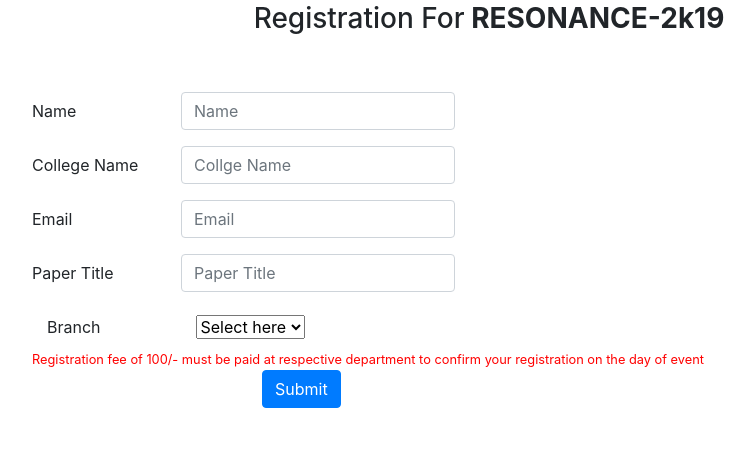
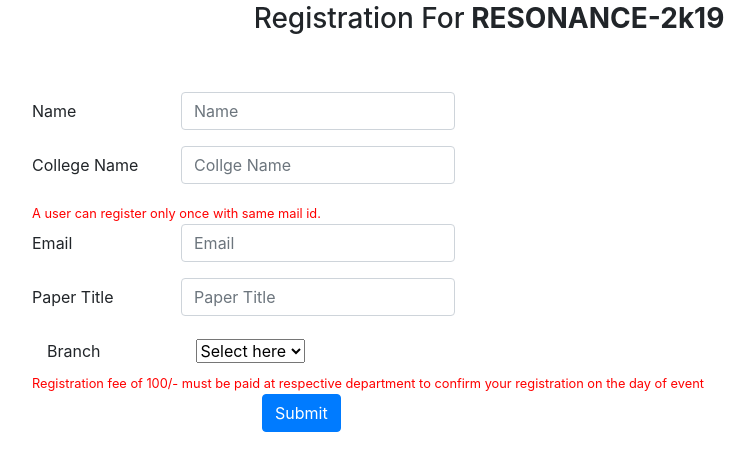
Before and after one commit to murthy98/tech_fest, a Flask app: page /register/ in a window 1280 px wide. Shown: the part 246-718 px from the top of the page, without its empty margins (151-906 px from the left). Run offline with Flask 2, Linux system fonts and the light colour scheme; some libraries are stand-ins or nearby versions.

Commit message:
modified mail body

```diff
--- a/app.py
+++ b/app.py
@@ -60,8 +60,7 @@ def send_mail(email,id):
 	try:
 
 		msg = Message("RESONANCE-2k19!",sender="narayanamurthy.gidugu@gmail.com",recipients=[str(email)])
-		msg.body = "Thanks for registering.\nYour ID:"+id+"\n\tYour application has been shared with our related co-ordinators.Please forward your abstract to below mails  depending on your stream. \nCSE:   resonance2k19.cse@bvcgroup.in\nECE:   resonance2k19.ece@bvcgroup.in \nEEE:    resonance2k19.eee@bvcgroup.in\nCE:   resonance2k19.civil@bvcgroup.in\nME:   resonance2k19.mech@bvcgroup.in\n Make sure that your abstract file name should be your id and the abstract must be in IEEE format.\n\n\t\tRegards\n\tBVC ENGG COLLEGE\n\nPlease do not reply tho this mail.If you have any queries mail to your respective department mails mentioned above."
-
+		msg.body = "Thanks for registering.\nYour ID:"+str(id)+"\n\tYour application has been shared with our related co-ordinators.Please forward your abstract to below mails  depending on your stream. \nCSE:   resonance2k19.cse@bvcgroup.in\nECE:   resonance2k19.ece@bvcgroup.in \nEEE:    resonance2k19.eee@bvcgroup.in\nCE:   resonance2k19.civil@bvcgroup.in\nME:   resonance2k19.mech@bvcgroup.in\n Make sure that your abstract file name should be your id and the abstract must be in IEEE format.\n\n\t\tRegards\n\tBVC ENGG COLLEGE\n\nPlease do not reply tho this mail.If you have any queries mail to your respective department mails mentioned above."
 		mail.send(msg)
 		return 'Mail sent!'
 	except Exception as e:
@@ -136,7 +135,6 @@ def registration():
             return render_template("register.html")
 
     except Exception as e:
-        flash(e)
         return render_template("home.html", error = e)
 
 @app.route("/admin/")
@@ -176,7 +174,6 @@ def login():
                     gc.collect()
                     return render_template("home.html",data = tab_data,l=l)
     except Exception as e:
-        flash(e)
         return render_template("admin.html")
     return render_template("admin.html")
 @app.errorhandler(404)
--- a/templates/register.html
+++ b/templates/register.html
@@ -17,6 +17,8 @@
                   <input type="text" class="form-control" name="clgname" placeholder="Collge Name" required>
                 </div>
               </div>
+              <small style="color:red">A user can register only once with same mail id.</small>
+
               <div class="form-group row">
                   <label for="Email" class="col-sm-2 col-form-label">Email</label>
                   <div class="col-sm-08">
@@ -24,7 +26,6 @@
                   </div>
 
                 </div>
-
 
 
 
```
